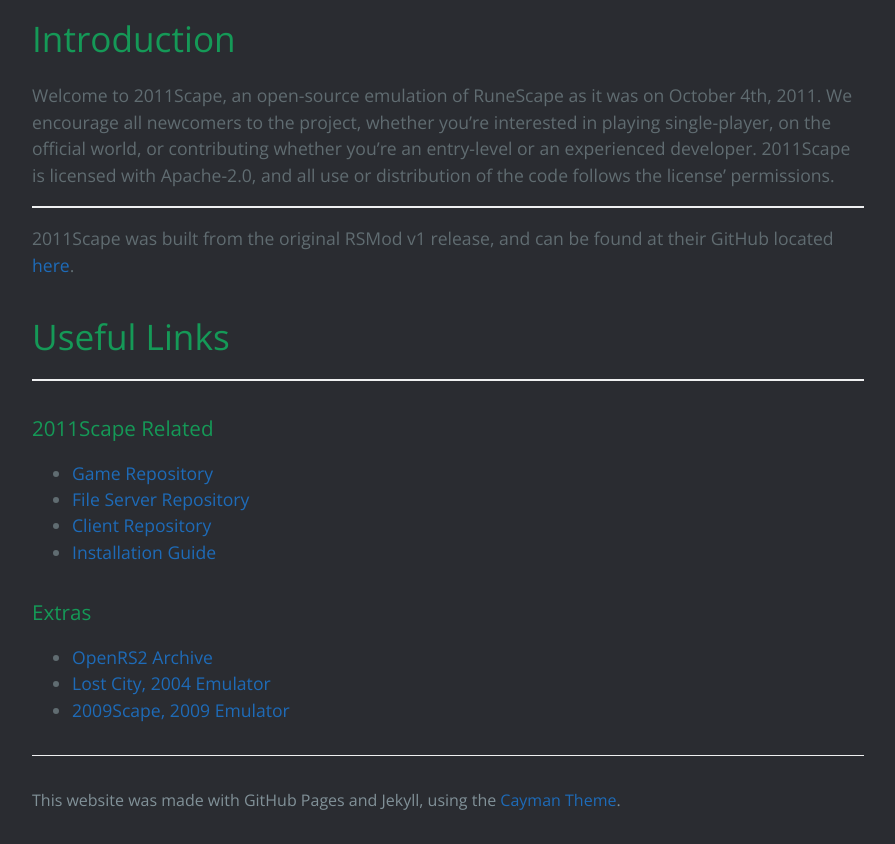
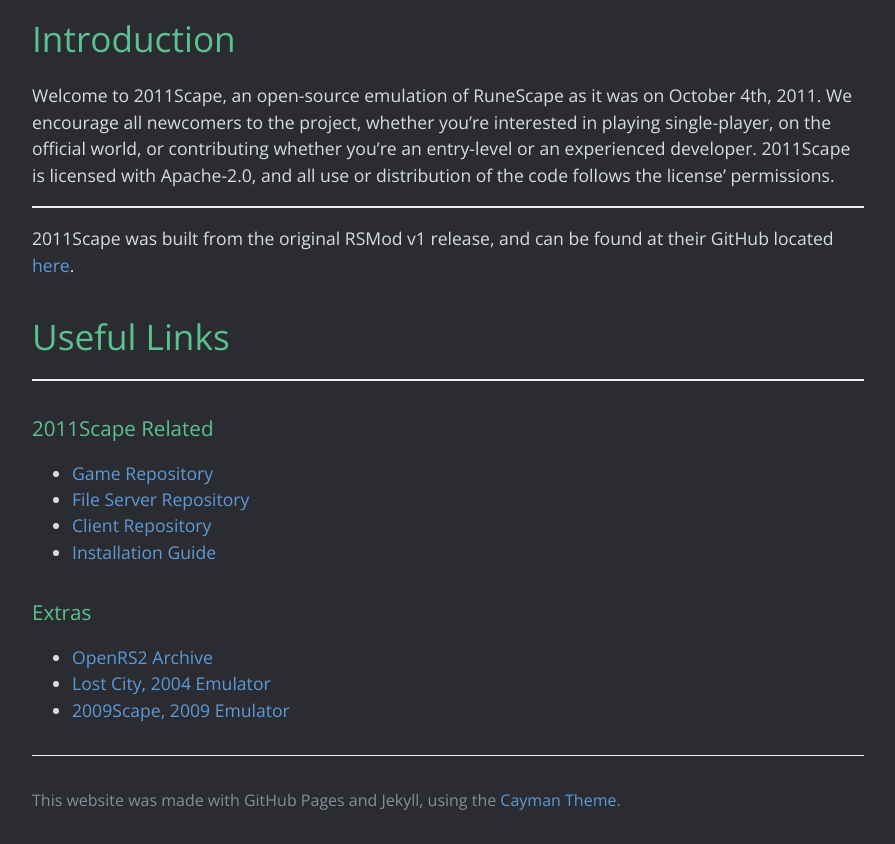
Before and after one commit to 2011Scape/2011scape.github.io, a Jekyll site: the page built from index.md, in a window 1280 px wide. Shown: the part 969-1813 px from the top of the page, without its empty margins (192-1087 px from the left). Built offline with Jekyll 4.4.1, drawn with Linux system fonts in a browser that asks for light colours.

Commit message:
chore: update css

```diff
--- a/_sass/jekyll-theme-cayman.scss
+++ b/_sass/jekyll-theme-cayman.scss
@@ -32,6 +32,7 @@
   font-size: 16px;
   line-height: 1.5;
   color: $body-text-color;
+  background-color: #2a2c31;
 }
 
 #skip-to-content {
@@ -50,10 +51,6 @@
     background: invert($body-link-color);
     outline: thick solid invert($body-link-color);
   }
-}
-
-body {
-  background-color: #2a2c31;
 }
 
 a {
--- a/_sass/variables.scss
+++ b/_sass/variables.scss
@@ -8,9 +8,9 @@
 $header-bg-color-secondary: #3c3f41 !default;
 
 // Text
-$section-headings-color: #159957 !default;
-$body-text-color: #606c71 !default;
-$body-link-color: #1e6bb8 !default;
+$section-headings-color: #5bc28f !default;
+$body-text-color: #d9dddf !default;
+$body-link-color: #5e9ad6 !default;
 $blockquote-text-color: #819198 !default;
 
 // Code
```
